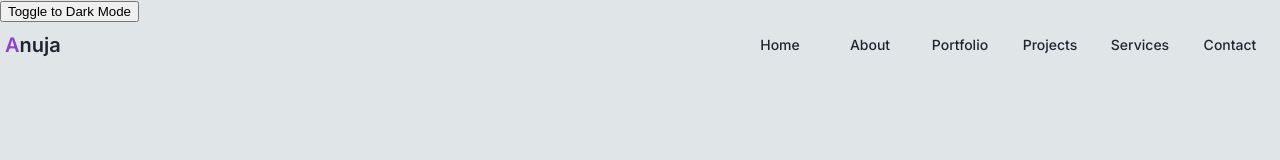
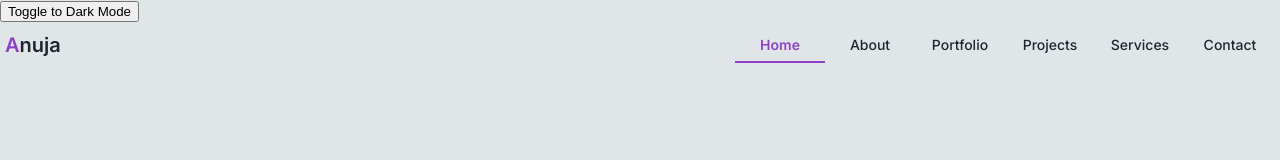
Before and after one commit to Anuja-Aliveli/Personal-Portfolio, a React (Create React App) app: page / in a window 1280 px wide. Shown: the top 160 px of the page. Built offline with nearby package versions, Linux system fonts and the light colour scheme.

Commit message:
Added tab constants, moved tabvalue, handle tab change function to main

```diff
--- a/src/components/constants.tsx
+++ b/src/components/constants.tsx
@@ -1,2 +1,11 @@
+// Theme Constants
 export const DARK_THEME = 'dark';
 export const LIGHT_THEME = 'light';
+
+// Tab Constants
+export const HOME = 'Home';
+export const ABOUT = 'About';
+export const PORTFOLIO = 'Portfolio';
+export const PROJECTS = 'Projects';
+export const SERVICES = 'Services';
+export const CONTACT = 'Contact';
--- a/src/components/header.tsx
+++ b/src/components/header.tsx
@@ -1,11 +1,20 @@
-import React, { SyntheticEvent, useState } from 'react';
 import { Box, Typography, Tabs, Tab } from '@mui/material';
+import {
+  ABOUT,
+  CONTACT,
+  HOME,
+  PORTFOLIO,
+  PROJECTS,
+  SERVICES,
+} from './constants';
 
-const Header = () => {
-  const [tabValue, setTabValue] = useState('Home');
-  const handleTabChange = (event: SyntheticEvent, newTabValue: string) => {
-    setTabValue(newTabValue);
-  };
+export interface TabPropsInterface {
+  tabValue: string;
+  handleTabChange: (event: React.SyntheticEvent, newValue: string) => void;
+}
+
+const Header = (props: TabPropsInterface) => {
+  const { tabValue, handleTabChange } = props;
   return (
     <Box
       display="flex"
@@ -25,12 +34,12 @@ const Header = () => {
         textColor="primary"
         indicatorColor="primary"
         aria-label="Tabs">
-        <Tab label="Home" />
-        <Tab label="About" />
-        <Tab label="Portfolio" />
-        <Tab label="Projects" />
-        <Tab label="Services" />
-        <Tab label="Contact" />
+        <Tab label={HOME} value={HOME} />
+        <Tab label={ABOUT} value={ABOUT} />
+        <Tab label={PORTFOLIO} value={PORTFOLIO} />
+        <Tab label={PROJECTS} value={PROJECTS} />
+        <Tab label={SERVICES} value={SERVICES} />
+        <Tab label={CONTACT} value={CONTACT} />
       </Tabs>
     </Box>
   );
--- a/src/components/main.tsx
+++ b/src/components/main.tsx
@@ -1,10 +1,16 @@
 import { Box } from '@mui/material';
 import Header from './header';
+import { SyntheticEvent, useState } from 'react';
+import { HOME } from './constants';
 
 const Main = () => {
+  const [tabValue, setTabValue] = useState<string>(HOME);
+  const handleTabChange = (event: SyntheticEvent, newTabValue: string) => {
+    setTabValue(newTabValue);
+  };
   return (
     <Box sx={{ width: '100vw', height: '100vh', boxShadow: 'none !important' }}>
-      <Header />
+      <Header tabValue={tabValue} handleTabChange={handleTabChange} />
     </Box>
   );
 };
```
Also changed, not shown: src/components/home.tsx (added, +9 -0 lines).
